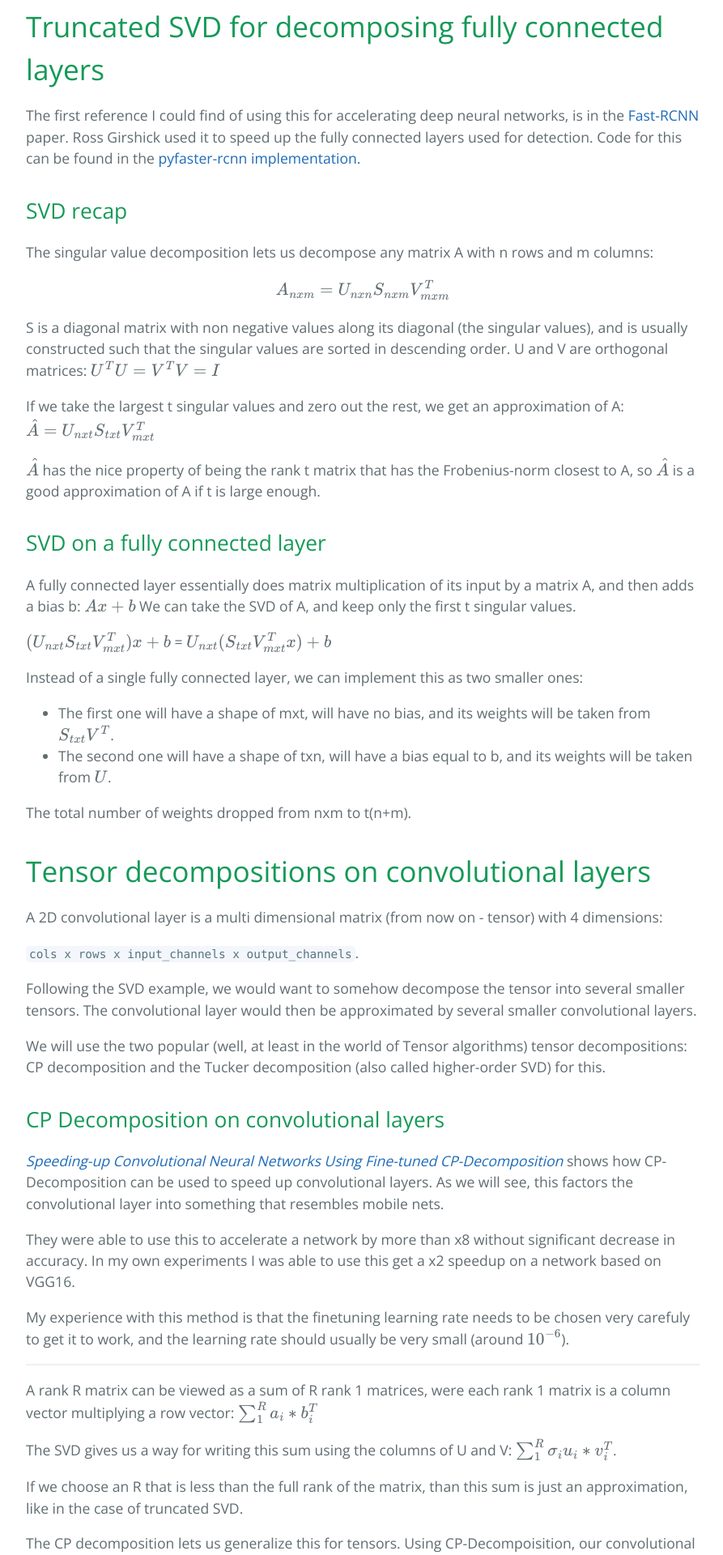
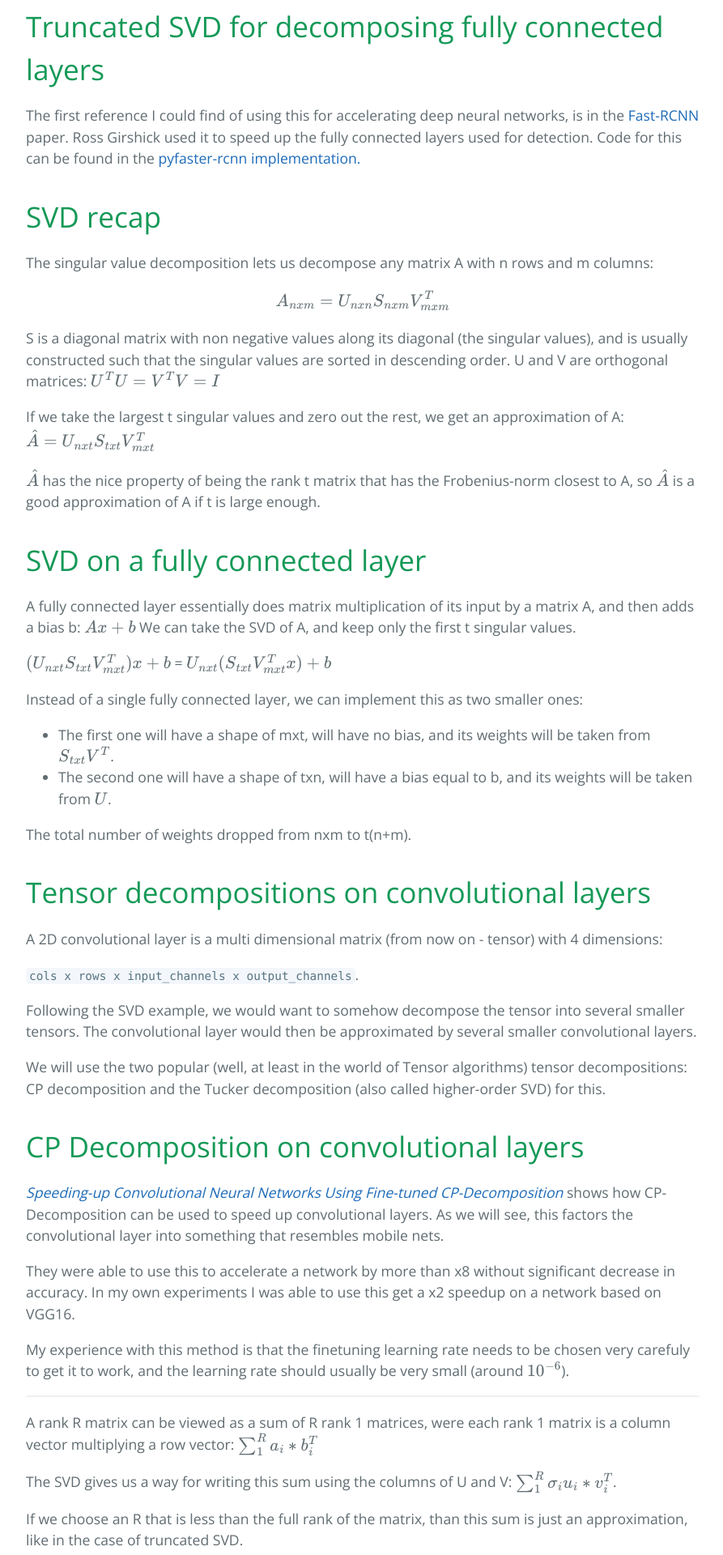
Before and after one commit to jacobgil/jacobgil.github.io, a Jekyll site: the page built from _posts/2018-01-23-tensor-decompositions-deep-neural-networks.md, in a window 1280 px wide. Shown: the part 1497-3417 px from the top of the page at 81% size, without its empty margins (192-1085 px from the left). Built offline with Jekyll 4.4.1, drawn with Linux system fonts in a browser that asks for light colours; formulas are drawn with MathJax 3; comment, search, counter and statistics services are not loaded.

````diff
--- a/_posts/2018-01-23-tensor-decompositions-deep-neural-networks.md
+++ b/_posts/2018-01-23-tensor-decompositions-deep-neural-networks.md
@@ -42,7 +42,7 @@ There are works that try to address these issues, and its still an active resear
 The first reference I could find of using this for accelerating deep neural networks, is in the [Fast-RCNN](https://arxiv.org/abs/1504.08083) paper. Ross Girshick used it to speed up the fully connected layers used for detection.
 Code for this can be found in the [pyfaster-rcnn implementation.](https://github.com/rbgirshick/py-faster-rcnn/blob/master/tools/compress_net.py)
 
-## SVD recap
+# SVD recap
 The singular value decomposition lets us decompose any matrix A with n rows and m columns:
 
 $$ A_{nxm} = U_{nxn} S_{nxm} V^T_{mxm} $$
@@ -58,7 +58,7 @@ $$ \hat{A} = U_{nxt}S_{txt}V^T_{mxt} $$
 
 $$ \hat{A} $$ has the nice property of being the rank t matrix that has the Frobenius-norm closest to A, so $$ \hat{A} $$ is a good approximation of A if t is large enough.
 
-## SVD on a fully connected layer
+# SVD on a fully connected layer
 A fully connected layer essentially does matrix multiplication of its input by a matrix A, and then adds a bias b: $$ Ax+b $$
 We can take the SVD of A, and keep only the first t singular values.
 
@@ -80,7 +80,7 @@ Following the SVD example, we would want to somehow decompose the tensor into se
 
 We will use the two popular (well, at least in the world of Tensor algorithms) tensor decompositions: CP decomposition and the Tucker decomposition (also called higher-order SVD) for this.
 
-## CP Decomposition on convolutional layers
+# CP Decomposition on convolutional layers
 
 [*Speeding-up Convolutional Neural Networks Using Fine-tuned CP-Decomposition*](https://arxiv.org/abs/1412.6553) shows how CP-Decomposition can be used to speed up convolutional layers.
 As we will see, this factors the convolutional layer into something that resembles mobile nets.
@@ -108,7 +108,7 @@ $$ \sum_{r=1}^R K^x_r(i)K^y_r(j)K^s_r(s)K^t_r(t) $$.
 
 We will want R to be small for the decomposition to be effecient, but large enough to keep a high approximation accuracy.
 
-### The convolution forward pass with CP Decomposition
+# The convolution forward pass with CP Decomposition
 To forward the layer, we do convolution with an input $$ X(i, j, s) $$:
 
 $$ V(x, y, t) = \sum_i \sum_j \sum_sK(x-i, y-j, s, t)X(i, j, s) $$
@@ -139,7 +139,7 @@ Like with mobile nets, to get the most speedup you will need a platform that has
 ----------
 
 
-### Convolutional layer CP-Decomposition with PyTorch and Tensorly
+# Convolutional layer CP-Decomposition with PyTorch and Tensorly
 ```python
 def cp_decomposition_conv_layer(layer, rank):
     """ Gets a conv layer and a target rank,
@@ -230,7 +230,7 @@ We can perform the decomposition along the input and output channels instead (a
 
 $$ K(i, j, s, t) = \sum_{r_3=1}^{R_3}\sum_{r_4=1}^{R_4}\sigma_{i j r_3 r_4}(j)K^s_{r3}(s)K^t_{r4}(t) $$
 
-### The convolution forward pass with Tucker Decomposition
+# The convolution forward pass with Tucker Decomposition
 
 Like for CP decomposition, lets write the convolution formula and plug in the kernel decomposition:
 
@@ -250,7 +250,7 @@ This gives us the following recipe for doing the convolution with Tucker Decompo
  3. Pointwise convolution with $$ K^t_{r4}(t) $$ to get back to T output channels like the original convolution.
  Since this is the last convolution, at this point we add the bias if there is one.
 
-###  How should we select the ranks for the decomposition ?
+#  How should we select the ranks for the decomposition ?
 One way would be trying different values and checking the accuracy. I played with heuristics like $$ R_3 = S/3 $$ , $$ R_4 = T/3 $$ with good results.
 
 *Ideally selecting the ranks should be automated.*
@@ -269,7 +269,7 @@ VBMF usually returned ranks very close to what I previously found with careful a
 This could also be used for estimating the rank for Truncated SVD acceleration of fully connected layers.
 
 
-### Convolutional layer Tucker-Decomposition with PyTorch and Tensorly
+# Convolutional layer Tucker-Decomposition with PyTorch and Tensorly
 ``` python
 def estimate_ranks(layer):
     """ Unfold the 2 modes of the Tensor the decomposition will
````
